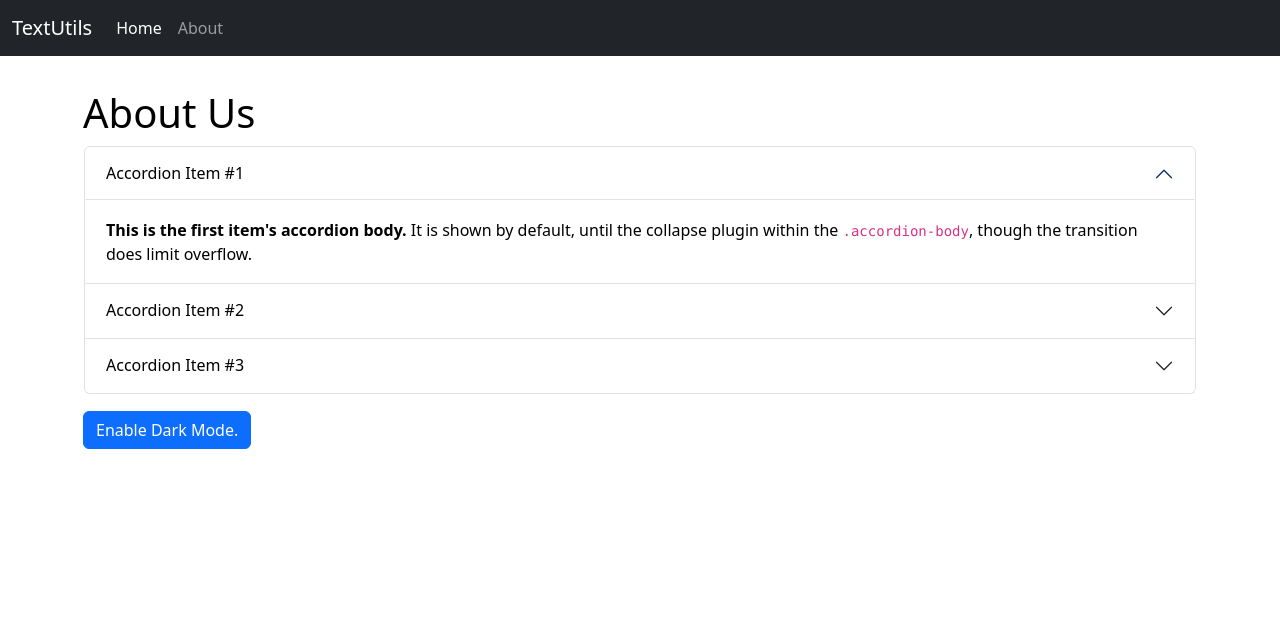
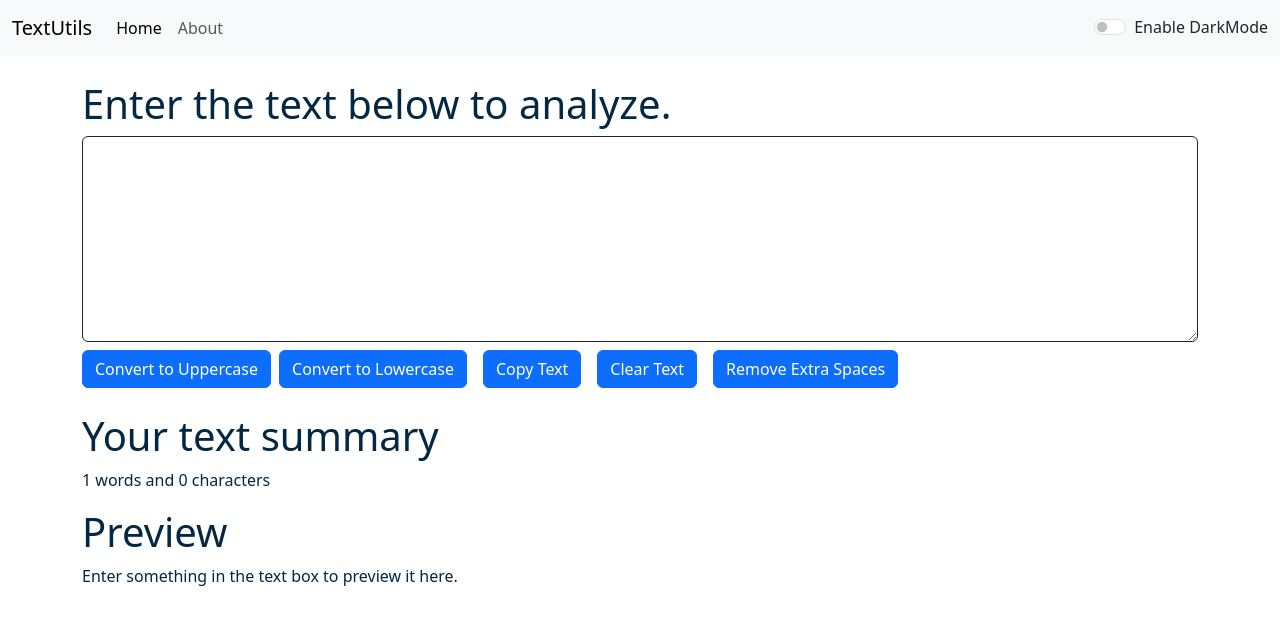
Before and after one commit to lamabishal1/TaskUtils, a React (Create React App) app: page / in a window 1280 px wide. Shown: the top 624 px of the page. Built offline with nearby package versions, Linux system fonts and the light colour scheme.

Commit message:
adding toggle for dark and light mode

```diff
--- a/package.json
+++ b/package.json
@@ -8,6 +8,7 @@
     "@testing-library/react": "^16.3.0",
     "@testing-library/user-event": "^13.5.0",
     "bt": "file:",
+    "prop-types": "^15.8.1",
     "react": "^19.1.0",
     "react-dom": "^19.1.0",
     "react-scripts": "5.0.1",
--- a/src/App.js
+++ b/src/App.js
@@ -1,14 +1,29 @@
+import { useState } from "react";
 import About from "./components/About";
 import Navbar from "./components/navbar";
-//import TextForm from "./components/TextForm";
+import TextForm from "./components/TextForm";
 
 function App() {
+
+  const [mode, setMode] = useState("light");
+
+  const toggleMode = ()=> {
+    if (mode === "light"){
+      setMode("dark");
+      document.body.style.backgroundColor = "#042743";
+    }
+    else{
+      setMode("light");
+      document.body.style.backgroundColor = "white";
+    }
+  }
+
   return (
     <div className="App">
-      <Navbar />
+      <Navbar mode={mode} toggleMode={toggleMode}/>
       <div className="my-4">
-      {/*<TextForm heading="Enter the text below to analyze."/>*/}
-      <About />
+      <TextForm heading="Enter the text below to analyze." mode={mode}/>
+     {/* <About />*/}
       </div>
     </div>
   );
--- a/src/components/TextForm.js
+++ b/src/components/TextForm.js
@@ -3,9 +3,22 @@
 
 export default function TextForm(props) {
   const [text, setText] = useState("");
+
   const handleUpClick =(()=> setText(text.toUpperCase()))
+
   const handleLoClick =(()=> setText(text.toLowerCase()))
+
+  const handleCopy =(()=> {
+      var text = document.getElementById("myBox");
+      text.select();
+      navigator.clipboard.writeText(text.value);
+  })
   const handleClearClick =(()=> setText(""))
+
+  const handleExtraSpaces = () => {
+    let newText = text.split(/[ ]+/);
+    setText(newText.join(" "))
+  }
 
   const handleOnChange = (event) => {
     setText(event.target.value);
@@ -13,17 +26,21 @@
 
   return (
     <>
-    <div className="container mb-3 ">
+    <div className="container mb-3 " style={{color: props.mode==='light'?'#042743':'white'}}>
             <h1>{props.heading}</h1>
-              <textarea className="form-control border border-dark" value={text} onChange={handleOnChange} id="exampleFormControlTextarea1" rows="8"  ></textarea>
+              <textarea className="form-control border border-dark" style={{backgroundColor: props.mode==='light'?'white':'#4a4747',color: props.mode==='light'?'#042743':'white'}} value={text} onChange={handleOnChange} id="myBox" rows="8"  ></textarea>
 
             <button className="btn btn-primary my-2" onClick={handleUpClick}>Convert to Uppercase</button>
             <button className="btn btn-primary my-2 mx-2" onClick={handleLoClick}>Convert to Lowercase</button>
+            <button className="btn btn-primary my-2 mx-2" onClick={handleCopy}>Copy Text</button>
             <button className="btn btn-primary my-2 mx-2" onClick={handleClearClick}>Clear Text</button>
+            <button className="btn btn-primary my-2 mx-2" onClick={handleExtraSpaces}>Remove Extra Spaces</button>
         </div>
-      <div className="container my-2">
+      <div className="container my-2 " style={{color: props.mode==='light'?'#042743':'white'}}>
         <h1>Your text summary</h1>
         <p>{text.split(" ").length} words and {text.length} characters</p>
+        <h1>Preview</h1>
+        <p>{text.length > 0 ? text : "Enter something in the text box to preview it here."}</p>
 
       </div>
 
--- a/src/components/navbar.js
+++ b/src/components/navbar.js
@@ -1,9 +1,10 @@
 import React from 'react'
+import PropTypes from 'prop-types';
 
-export default function navbar() {
+export default function navbar(props) {
   return (
     <>
-    <nav className="navbar navbar-expand-lg bg-dark navbar-dark">
+    <nav className={`navbar navbar-expand-lg navbar-${props.mode} bg-${props.mode}`}>
   <div className="container-fluid">
     <a className="navbar-brand" href="/">TextUtils</a>
     <button className="navbar-toggler" type="button" data-bs-toggle="collapse" data-bs-target="#navbarSupportedContent" aria-controls="navbarSupportedContent" aria-expanded="false" aria-label="Toggle navigation">
@@ -22,6 +23,10 @@
         <input className="form-control me-2 border border-dark" type="search" placeholder="Search" aria-label="Search"/>
         <button className="btn btn-primary " type="submit">Search</button>
       </form> */}
+      <div className={`form-check form-switch text-${props.mode==='light'?'dark':'light'}`}>
+       <input className="form-check-input"  onClick={props.toggleMode} type="checkbox" role="switch" id="switchCheckDefault" />
+        <label className="form-check-label" htmlFor="switchCheckDefault">Enable DarkMode</label>
+      </div>
     </div>
   </div>
 </nav>
```
Also changed, not shown: 1 other file (tests, documents, lock files or other folders).
